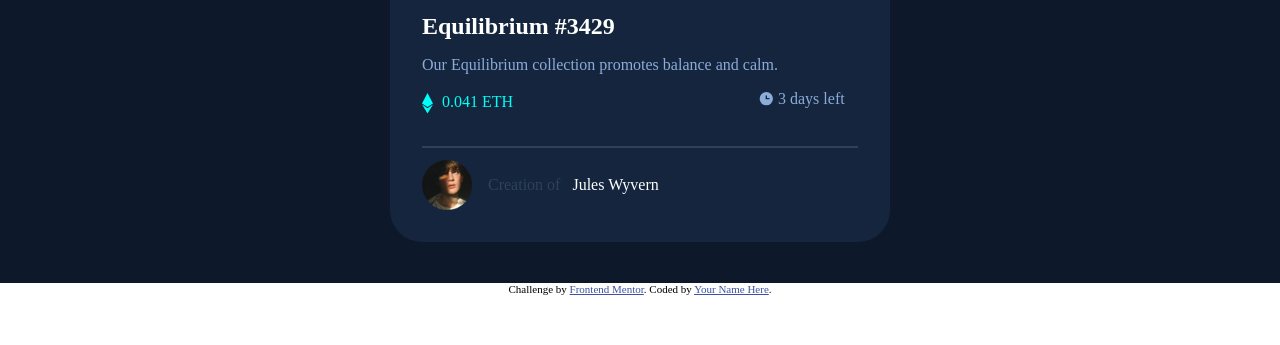
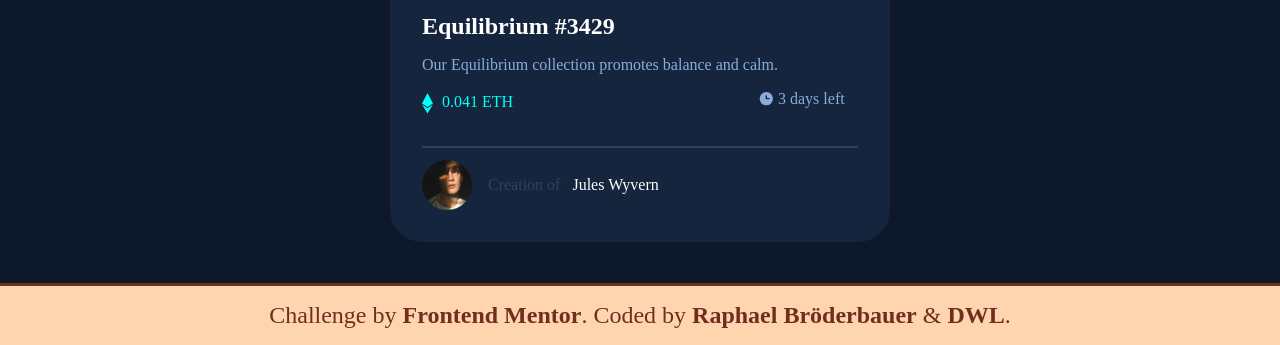
Before and after one commit to DigitaleWeltLibrary/info-card, a plain HTML site: page index.html in a window 1280 px wide. Shown: the part 517-862 px from the top of the page. Before the commit the page ends 812 px from the top, so only its background shows below. Drawn offline with Linux system fonts and the light colour scheme.

Commit message:
my footer

```diff
--- a/index.html
+++ b/index.html
@@ -44,11 +44,41 @@
       </section>
     </main>
 
-    <div class="attribution">
-      Challenge by
-      <a href="https://www.frontendmentor.io?ref=challenge" target="_blank"
-        >Frontend Mentor</a
-      >. Coded by <a href="#">Your Name Here</a>.
-    </div>
+    <!-- NOTE My FOOTER with links  -->
+    <footer class="my-footer-my-data">
+      <style>
+        .my-footer-my-data {
+          background: #ffd5af;
+          border-top: 3px solid #712e1e;
+          padding: 1rem;
+          color: #712e1e;
+        }
+
+        .my-footer-my-data p {
+          text-align: center;
+          font-size: 1.5rem;
+          text-wrap: balance;
+        }
+        .my-footer-my-data p a {
+          text-decoration: none;
+          color: #712e1e;
+          font-weight: bolder;
+          transition: 500ms ease-in-out all;
+          &:hover {
+            color: #000;
+          }
+        }
+      </style>
+      <p>
+        Challenge by
+        <a href="https://www.frontendmentor.io?ref=challenge" target="_blank"
+          >Frontend Mentor</a
+        >. Coded by
+        <a href="https://www.founder.digitaleweltlibrary.at/"
+          >Raphael Bröderbauer</a
+        >
+        & <a href="https://www.digitaleweltlibrary.at/">DWL</a>.
+      </p>
+    </footer>
   </body>
 </html>
--- a/style/main.scss
+++ b/style/main.scss
@@ -99,11 +99,3 @@ main {
     }
   }
 }
-
-.attribution {
-  font-size: 11px;
-  text-align: center;
-  a {
-    color: hsl(228, 45%, 44%);
-  }
-}
```
Also changed, not shown: style/main.css.
